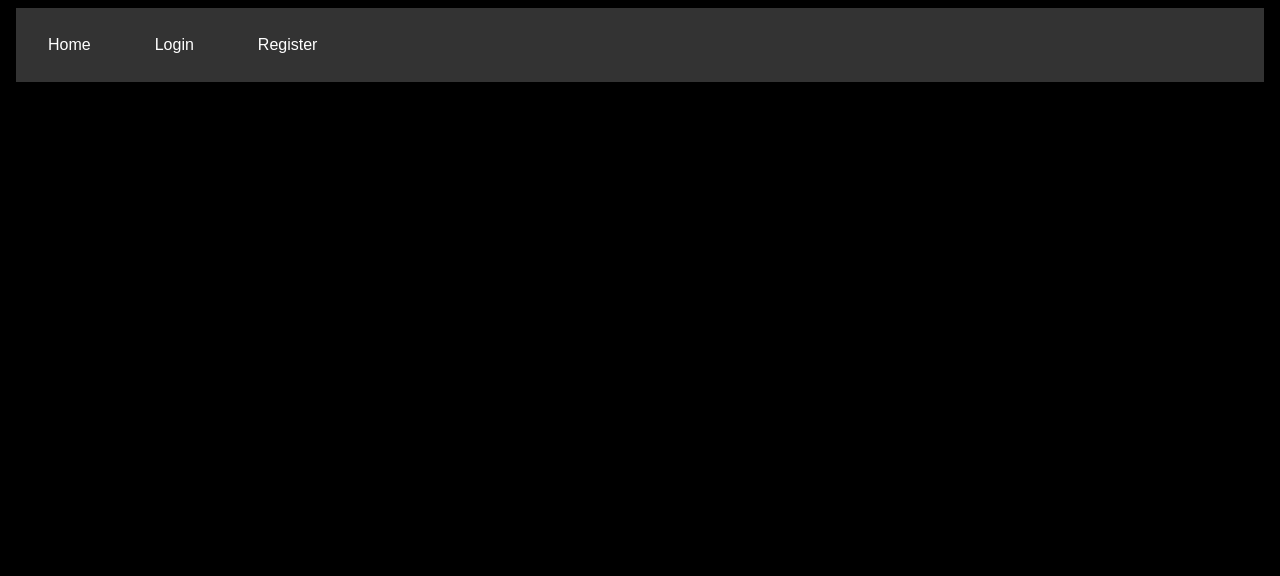
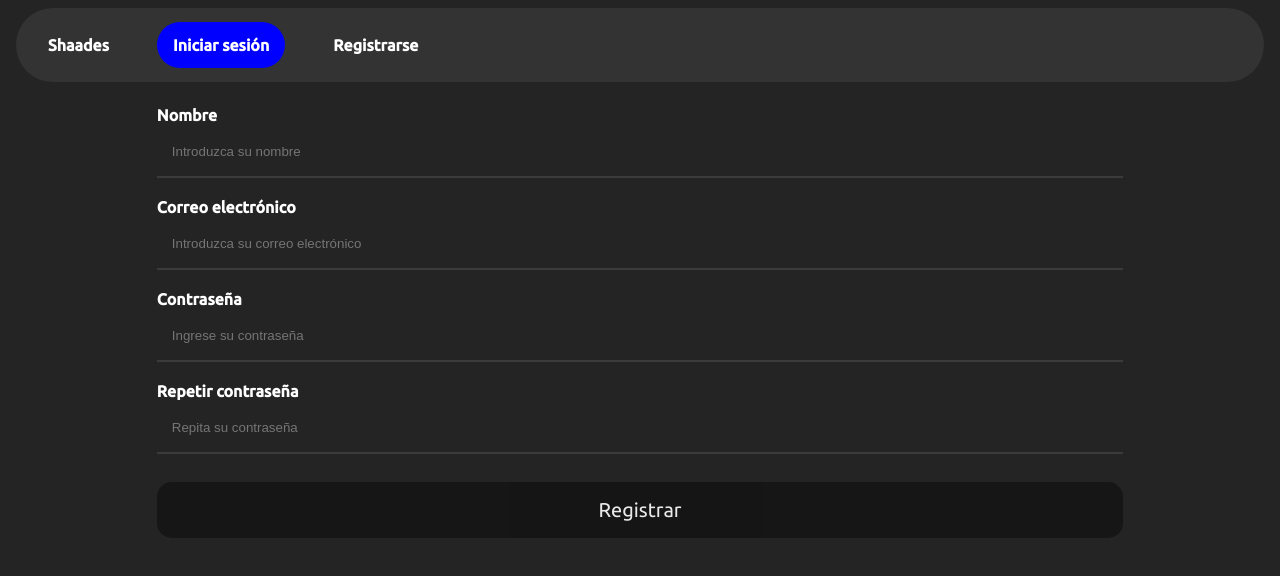
Before and after one commit to ValenDesdel/pruebaloginvue, a Vue app: page /#/register in a window 1280 px wide. Before the commit this address led to /#/. Shown: the top 576 px of the page. Built offline with nearby package versions, Linux system fonts and the light colour scheme; no server answers.

Commit message:
Terminado

```diff
--- a/src/components/layout/Navigation.vue
+++ b/src/components/layout/Navigation.vue
@@ -1,11 +1,14 @@
 <style>
+@import url('https://fonts.googleapis.com/css2?family=Ubuntu:wght@400;500&display=swap');
+
 body {
-  font-family: Arial, Helvetica, sans-serif;
+  font-family: 'Ubuntu', sans-serif;
 }
 
 .navbar {
   overflow: hidden;
   background-color: #333;
+  border-radius: 50px;
 }
 
 .navbar a {
@@ -15,6 +18,8 @@ body {
   text-align: center;
   padding: 14px 16px;
   text-decoration: none;
+  font-family: 'Ubuntu', sans-serif;
+  font-weight: 900;
 }
 
 .dropdown {
@@ -29,26 +34,28 @@ body {
   color: white;
   padding: 14px 16px;
   background-color: inherit;
-  font-family: inherit;
+  font-family: 'Ubuntu', sans-serif;
   margin: 0;
 }
 
-.navbar a:hover, .dropdown:hover .dropbtn {
-  background-color: red;
+.navbar a:hover {
+  color: rgb(129, 129, 129);
 }
 
 .dropdown-content {
   display: none;
+  margin-top: 70px;
   position: absolute;
-  background-color: #f9f9f9;
+  background-color: #333;
   min-width: 160px;
   box-shadow: 0px 8px 16px 0px rgba(0,0,0,0.2);
   z-index: 1;
+  border-radius: 50px;
 }
 
 .dropdown-content a {
   float: none;
-  color: black;
+  color: rgb(255, 255, 255);
   padding: 12px 16px;
   text-decoration: none;
   display: block;
@@ -56,33 +63,39 @@ body {
 }
 
 .dropdown-content a:hover {
-  background-color: #ddd;
+  color: rgb(129, 129, 129);
 }
 
 .dropdown:hover .dropdown-content {
   display: block;
 }
+
+.rightlogin{
+  background-color: blue;
+  border-radius: 50px;
+
+}
 </style>
 
 <template>
+
 <body>
 
 <div class="navbar">
   <router-link to="/">
-  <a class="active">Home</a>
+  <a class="">Shaades</a>
   </router-link>
 
 <template v-if="user">
   <div class="dropdown">
     <router-link to="">
-    <button class="dropbtn">Dropdown
+    <a class="dropbtn">
+      {{ user.email }}
       <i class="fa fa-caret-down"></i>
-    </button>
+    </a>
     </router-link>
     <div class="dropdown-content">
       <a href="" @click.prevent="logout">Cerrar sesión</a>
-      <a href="#">Link 2</a>
-      <a href="#">Link 3</a>
     </div>
     </div>
 
@@ -90,11 +103,11 @@ body {
 
 <template v-else>
   <router-link to="/login">
-    <a class="rightlogin">Login</a>
+    <a class="rightlogin">Iniciar sesión</a>
   </router-link>
 
   <router-link  to="/register">
-    <a class="rightlogin">Register</a>
+    <a class="">Registrarse</a>
   </router-link>
 </template>
 
--- a/src/views/Auth/Login.vue
+++ b/src/views/Auth/Login.vue
@@ -1,7 +1,8 @@
 <style>
+@import url('https://fonts.googleapis.com/css2?family=Ubuntu:wght@400;500&display=swap');
 body {
-  font-family: Arial, Helvetica, sans-serif;
-  background-color: black;
+  font-family: 'Ubuntu', sans-serif;
+  background-color: rgb(36, 36, 36);
 }
 
 * {
@@ -12,36 +13,31 @@ b{
   color: white;
 }
 
-/* Add padding to containers */
 .container {
   padding: 16px;
-  background-color: rgb(44, 44, 44);
+  background-color: rgba(0, 0, 0, 0);
+  margin-right: 10%;
+  margin-left: 10%;
 }
 
-/* Full-width input fields */
 input[type=text], input[type=password] {
   width: 100%;
   padding: 15px;
   margin: 5px 0 22px 0;
   display: inline-block;
   border: none;
-  background: #303030;
+  background: rgb(36, 36, 36);
+  color: white;
 }
 
 input[type=text]:focus, input[type=password]:focus {
-  background-color: #ddd;
+  color: white;
   outline: none;
 }
 
-/* Overwrite default styles of hr */
-hr {
-  border: 1px solid #f1f1f1;
-  margin-bottom: 25px;
-}
 
-/* Set a style for the submit button */
 .registerbtn {
-  background-color: #4CAF50;
+  background: rgb(20, 20, 20);
   color: white;
   padding: 16px 20px;
   margin: 8px 0;
@@ -49,21 +45,22 @@ hr {
   cursor: pointer;
   width: 100%;
   opacity: 0.9;
+  font-size: 20px;
+  font-family: 'Ubuntu', sans-serif;
+  border-radius: 15px;
+  transition-duration: 1s;
 }
 
 .registerbtn:hover {
-  opacity: 1;
+  opacity: 4;
+  border-radius: 50px;
+  transition-duration: 1s;
 }
 
-/* Add a blue text color to links */
-a {
-  color: dodgerblue;
-}
-
-/* Set a grey background color and center the text of the "sign in" section */
-.signin {
-  background-color: #f1f1f1;
-  text-align: center;
+hr {
+  border: 1px solid rgb(59, 59, 59);;
+  margin-bottom: 20px;
+  margin-top: -20px;
 }
 </style>
 
@@ -74,14 +71,13 @@ a {
     <form action="@" @submit.prevent="login">
   <div class="container">
 
-
+    <label for="email"><b>Correo electrónico</b></label>
+    <input type="text" placeholder="Ingrese su correo electrónico"  required v-model="emailF">
     <hr>
 
-    <label for="email"><b>Email</b></label>
-    <input type="text" placeholder="Enter Email" name="email" id="email" required v-model="emailF">
-
-    <label for="psw"><b>Password</b></label>
-    <input type="password" placeholder="Enter Password" name="psw" id="psw" required v-model="passwordF">
+    <label for="psw"><b>Contraseña</b></label>
+    <input type="password" placeholder="Ingrese su contraseña"  required v-model="passwordF">
+    <hr>
 
     <button type="submit" class="registerbtn">Iniciar sesión</button>
   </div>
--- a/src/views/Auth/Register.vue
+++ b/src/views/Auth/Register.vue
@@ -1,103 +1,30 @@
-<style>
-body {
-  font-family: Arial, Helvetica, sans-serif;
-  background-color: black;
-}
-
-* {
-  box-sizing: border-box;
-}
-
-b{
-  color: white;
-}
-
-/* Add padding to containers */
-.container {
-  padding: 16px;
-  background-color: rgb(44, 44, 44);
-}
-
-/* Full-width input fields */
-input[type=text], input[type=password] {
-  width: 100%;
-  padding: 15px;
-  margin: 5px 0 22px 0;
-  display: inline-block;
-  border: none;
-  background: #303030;
-}
-
-input[type=text]:focus, input[type=password]:focus {
-  background-color: #ddd;
-  outline: none;
-}
-
-/* Overwrite default styles of hr */
-hr {
-  border: 1px solid #f1f1f1;
-  margin-bottom: 25px;
-}
-
-/* Set a style for the submit button */
-.registerbtn {
-  background-color: #4CAF50;
-  color: white;
-  padding: 16px 20px;
-  margin: 8px 0;
-  border: none;
-  cursor: pointer;
-  width: 100%;
-  opacity: 0.9;
-}
-
-.registerbtn:hover {
-  opacity: 1;
-}
-
-/* Add a blue text color to links */
-a {
-  color: dodgerblue;
-}
-
-/* Set a grey background color and center the text of the "sign in" section */
-.signin {
-  background-color: #f1f1f1;
-  text-align: center;
-}
-</style>
-
 
 <template>
     <body>
 
     <form action="@" @submit.prevent="register">
-  <div class="container">
-    <h1>Register</h1>
-    <p>Please fill in this form to create an account.</p>
+    <div class="container">
 
+    <label for="name"><b>Nombre</b></label>
+    <input type="text" placeholder="Introduzca su nombre" required v-model="name">
     <hr>
 
-    <label for="name"><b>Name</b></label>
-    <input type="text" placeholder="Enter Name" name="name" id="name" required v-model="nombre">
+    <label for="email"><b>Correo electrónico</b></label>
+    <input type="text" placeholder="Introduzca su correo electrónico"  required v-model="emailF">
+    <hr>
 
-    <label for="email"><b>Email</b></label>
-    <input type="text" placeholder="Enter Email" name="email" id="email" required v-model="emailF">
+    <label for="psw"><b>Contraseña</b></label>
+    <input type="password" placeholder="Ingrese su contraseña" required v-model="passwordF">
+    <hr>
 
-    <label for="psw"><b>Password</b></label>
-    <input type="password" placeholder="Enter Password" name="psw" id="psw" required v-model="passwordF">
+    <label for="psw-repeat"><b>Repetir contraseña</b></label>
+    <input type="password" placeholder="Repita su contraseña" required v-model="passwordF2">
+    <hr>
 
-    <label for="psw-repeat"><b>Repeat Password</b></label>
-    <input type="password" placeholder="Repeat Password" name="psw-repeat" id="psw-repeat" required v-model="passwordF2">
-    <hr>
-    <p>By creating an account you agree to our <a href="#">Terms & Privacy</a>.</p>
 
-    <button type="submit" class="registerbtn">Register</button>
+    <button type="submit" class="registerbtn">Registrar</button>
   </div>
 
-  <div class="container signin">
-    <p>Already have an account? <a href="/">Sign in</a>.</p>
-  </div>
 </form>
 
 
@@ -106,16 +33,19 @@ a {
 </template>
 
 <script>
+
 import '@/firebase/init.js'
 import firebase from 'firebase';
+
 export default {
     data() {
         return{
-            nombre: '',
+            name: '',
             emailF: '',
             passwordF: '',
             passwordF2: '',
-            error: ''
+            error: '',
+            images: ['https://www.shaades.com/images/Logo%20-%20Menu.png']
         }
     },
 
@@ -129,9 +59,9 @@ export default {
                 //ACTUALIZANDO EL USUARIO
                 if(user){
                   user.updateProfile({
-                    displayName: this.nombre
+                    displayName: this.name
                   }).then((u)=>{
-                    this.nombre = ''
+                    this.name = ''
                     this.emailF = ''
                     this.passwordF = ''
                     this.passwordF2 = ''
--- a/src/views/Dashboard.vue
+++ b/src/views/Dashboard.vue
@@ -1,5 +1,26 @@
+<style>
+@import url('https://fonts.googleapis.com/css2?family=Ubuntu:wght@400;500&display=swap');
+  h1{
+    font-family: 'Ubuntu', sans-serif;
+    color: white;
+    text-align: center;
+    margin-top: 70px;
+    font-size: 150px;
+    transition-duration: 1s;
+  }
+
+  h1:hover{
+    color: black;
+    background-color: white;
+    border-radius: 50px;
+    transition-duration: 1s;
+  }
+</style>
+
 <template>
-    <div>DASHBOARD</div>
+    <body>
+    <h1>GRACIAS POR INGRESAR</h1>
+    </body>
 </template>
 
 <script>
--- a/src/views/Home.vue
+++ b/src/views/Home.vue
@@ -1,5 +1,39 @@
+<style>
+@import url('https://fonts.googleapis.com/css2?family=Ubuntu:wght@400;500&display=swap');
+  h1{
+    font-family: 'Ubuntu', sans-serif;
+    color: white;
+    text-align: center;
+    margin-top: 70px;
+    font-size: 150px;
+    transition-duration: 1s;
+  }
+
+  h1:hover{
+    color: black;
+    background-color: white;
+    border-radius: 50px;
+    transition-duration: 1s;
+  }
+
+  p{
+    font-family: 'Ubuntu', sans-serif;
+    color: white;
+    text-align: center;
+    margin-top: 70px;
+    font-size: 60px;
+    transition-duration: 1s;
+  }
+</style>
+
 <template>
-  <div>home</div>
+<body>
+  <h1>BIENVENIDO A SHAADES</h1>
+  <div class="explication">
+    <p>Esto es un sistema de registro y login hecho para Shaades Digital</p>
+    <p>Valentino Destefano</p>
+  </div>
+</body>
 </template>
 
 <script>
```
Also changed, not shown: src/assets/shaades.png (added).
